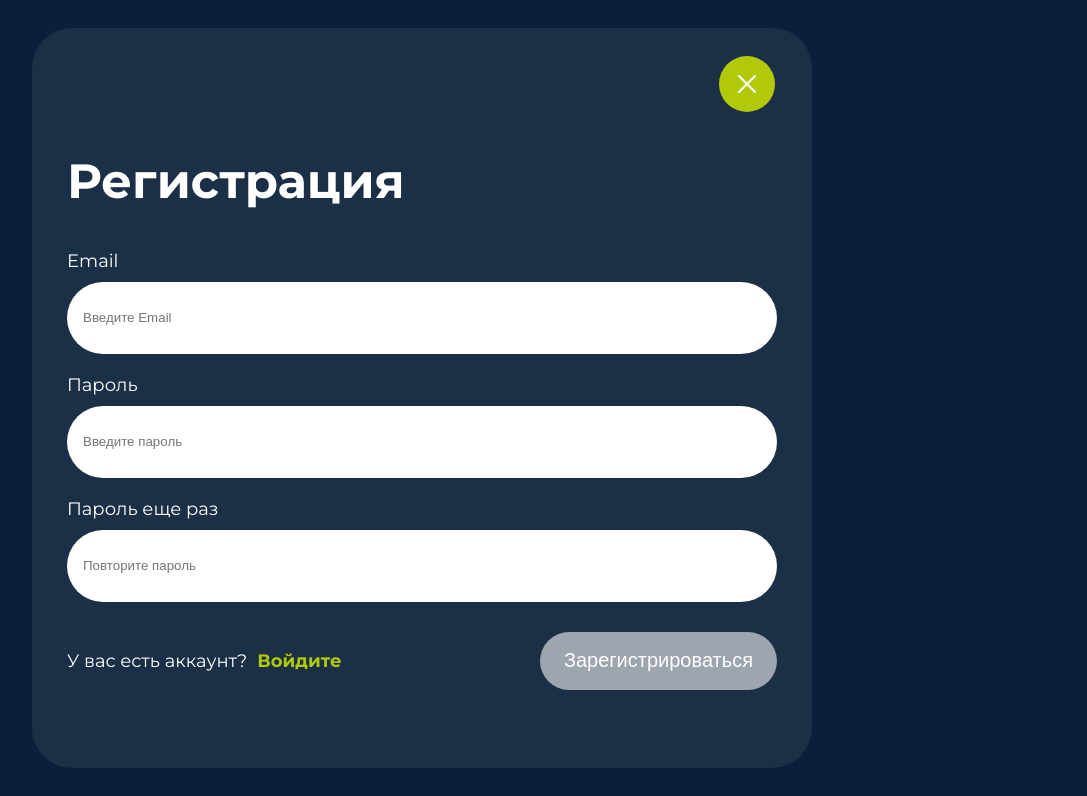
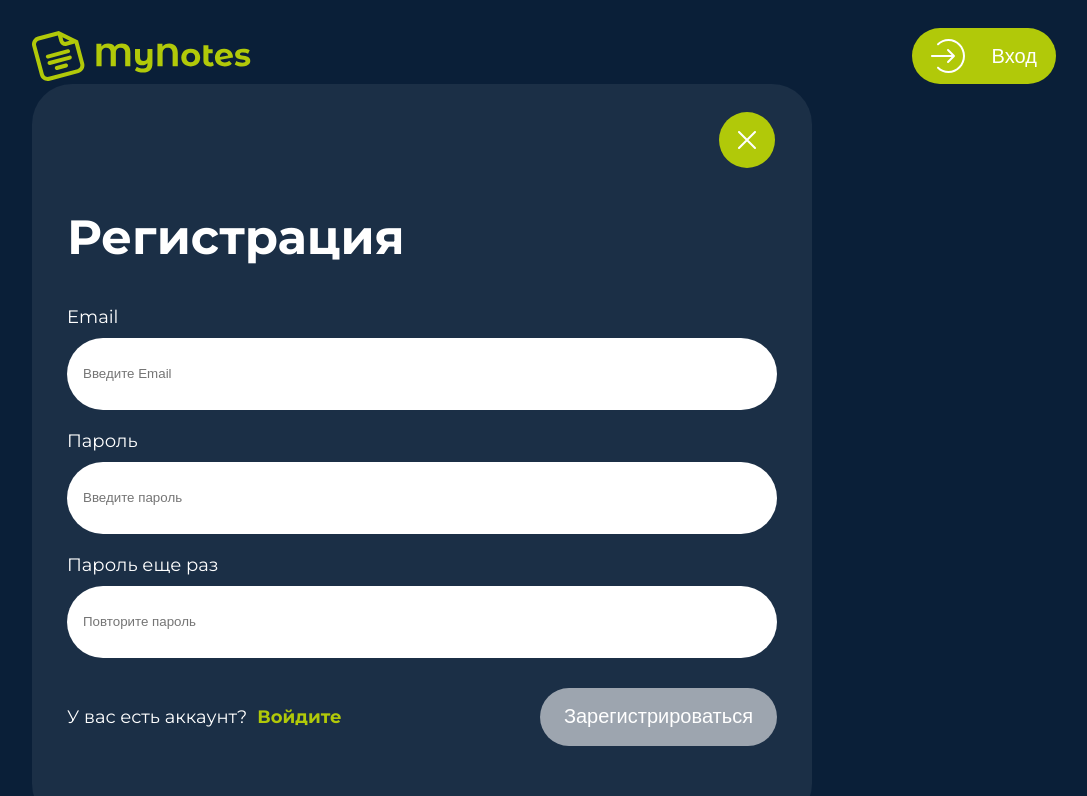
Before and after one commit to TatianaChF/notes, a Vue app: page /registration in a window 1280 px wide. Shown: the top 796 px of the page, without its empty margins (96-1183 px from the left). Built offline with nearby package versions, Linux system fonts and the light colour scheme.

Commit message:
moving header and adding slot

```diff
--- a/src/App.vue
+++ b/src/App.vue
@@ -1,7 +1,16 @@
+<template>
+  <header-component />
+  <router-view v-slot="{ Component }">
+    <component :is="Component" :class="{'darkened': isOpenForm}" />
+  </router-view>/
+  <registration-page />
+</template>
+
 <script setup lang="ts">
 import { RouterView } from 'vue-router';
+import HeaderComponent from "./components/HeaderComponent.vue";
+import {ref} from "vue";
+import RegistrationPage from "./pages/RegistrationPage.vue";
+
+const isOpenForm = ref<boolean>(false);
 </script>
-
-<template>
-  <router-view />
-</template>
--- a/src/pages/MainPage.vue
+++ b/src/pages/MainPage.vue
@@ -1,5 +1,4 @@
 <template>
-  <header-component />
   <main>
     <div class="main-content">
       <div>
@@ -12,13 +11,9 @@
           class="main-image" />
     </div>
   </main>
-  <RegistrationPage />
 </template>
 
 <script setup lang="ts">
-import RegistrationPage from "./RegistrationPage.vue";
-import HeaderComponent from "../components/HeaderComponent.vue";
-
 </script>
 
 <style scoped>
```
